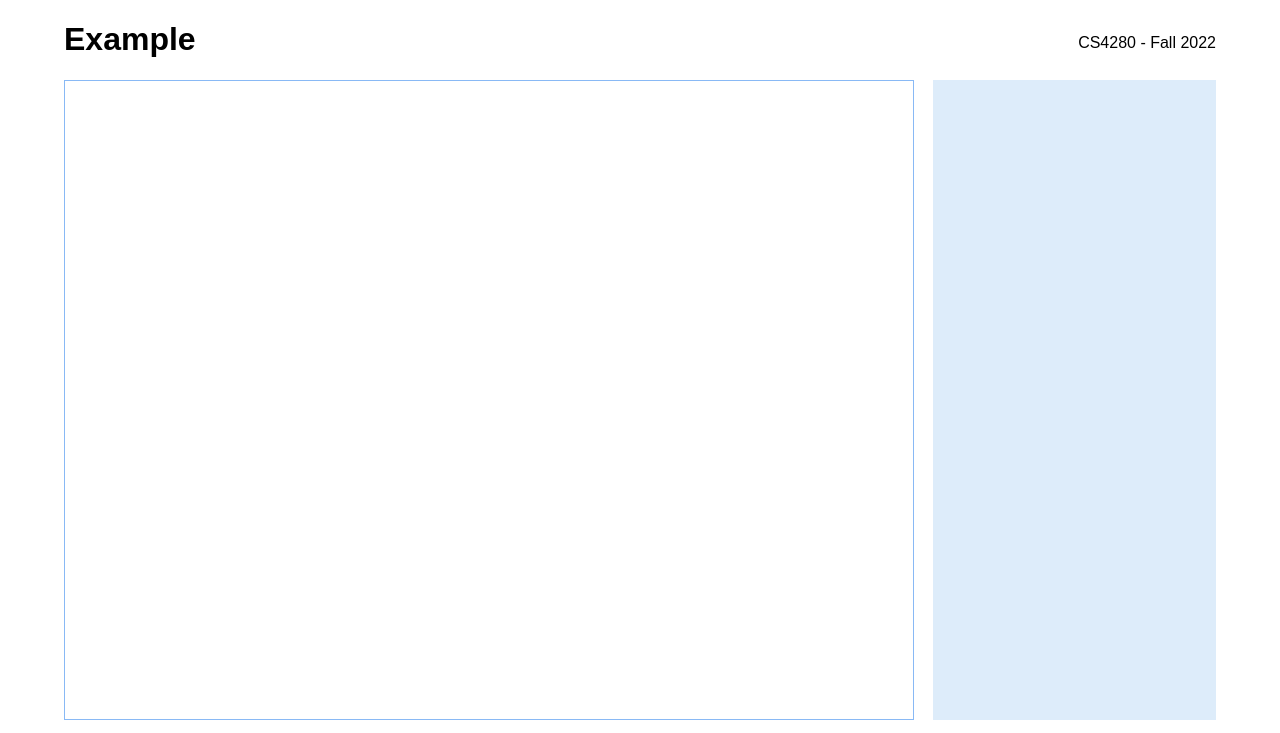
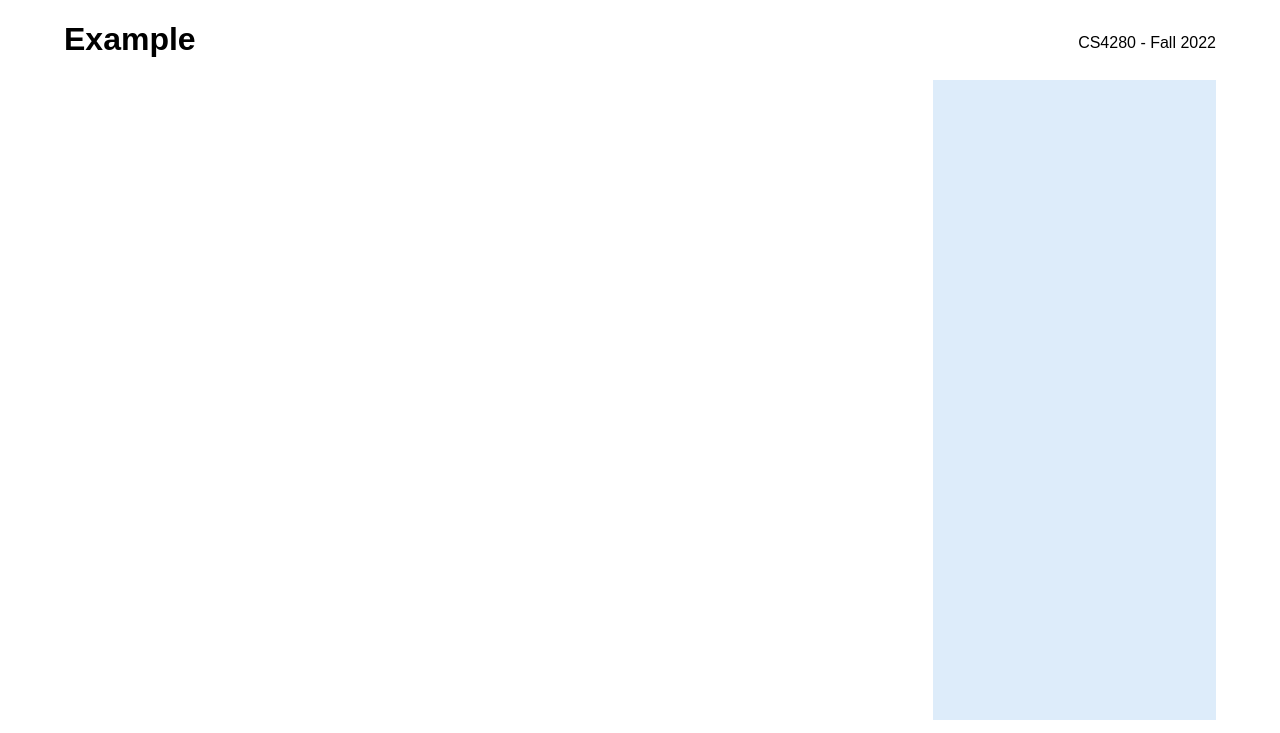
Before and after one commit to wsu-spring24/a1-svg-icons-BrendanBates, a website: page src/index.html in a window 1280 px wide. Shown: the top 733 px of the page. Drawn offline with nearby package versions, Linux system fonts and the light colour scheme; files that its build step writes are made by us from their sources.

Commit message:
Update index.html
final index.html commit

```diff
--- a/src/index.html
+++ b/src/index.html
@@ -20,9 +20,6 @@
 
   <main>
     <article>
-      <canvas id="webgl-scene">
-        Your browser does not support HTML5.
-      </canvas>
     </article>
     <aside></aside>
   </main>
```
